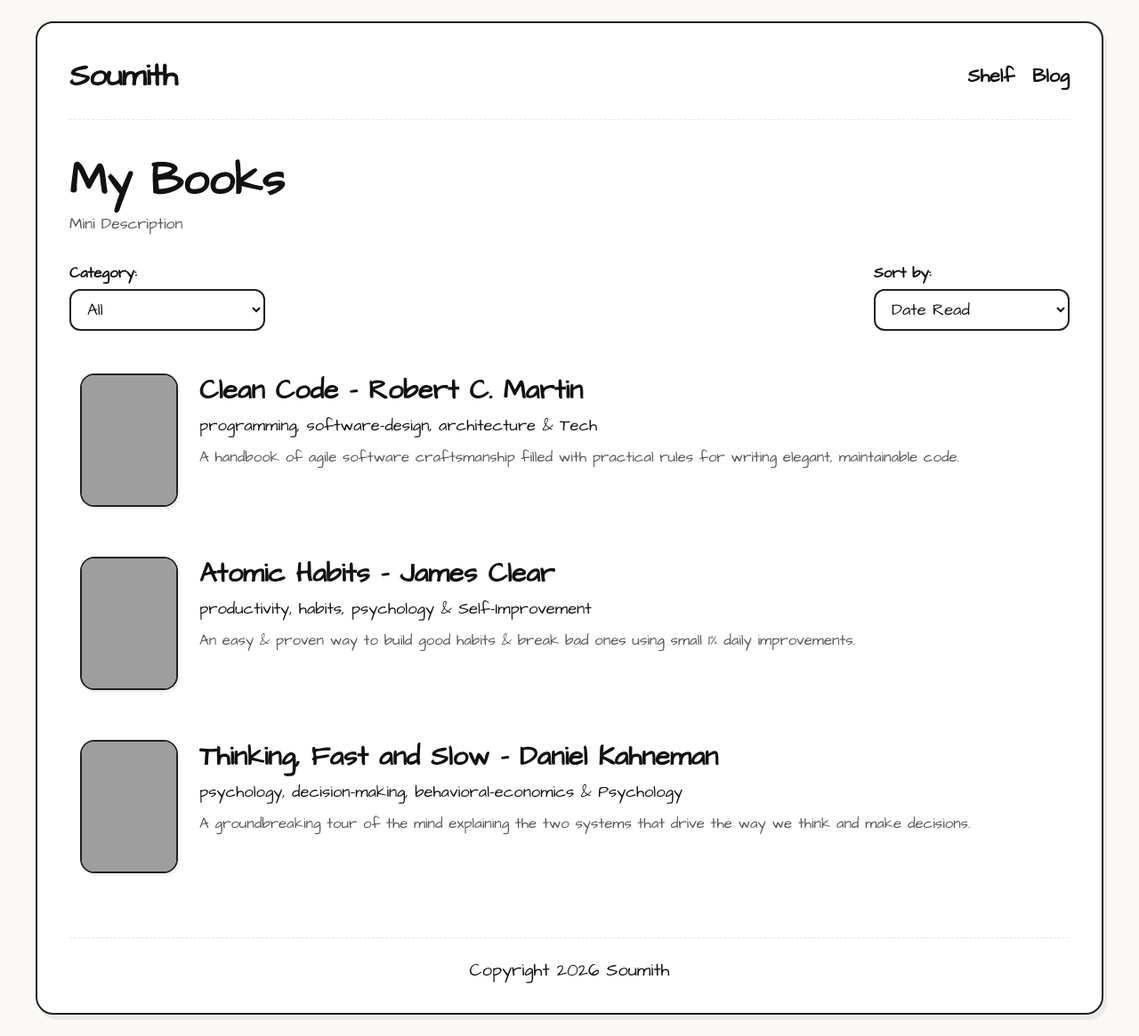
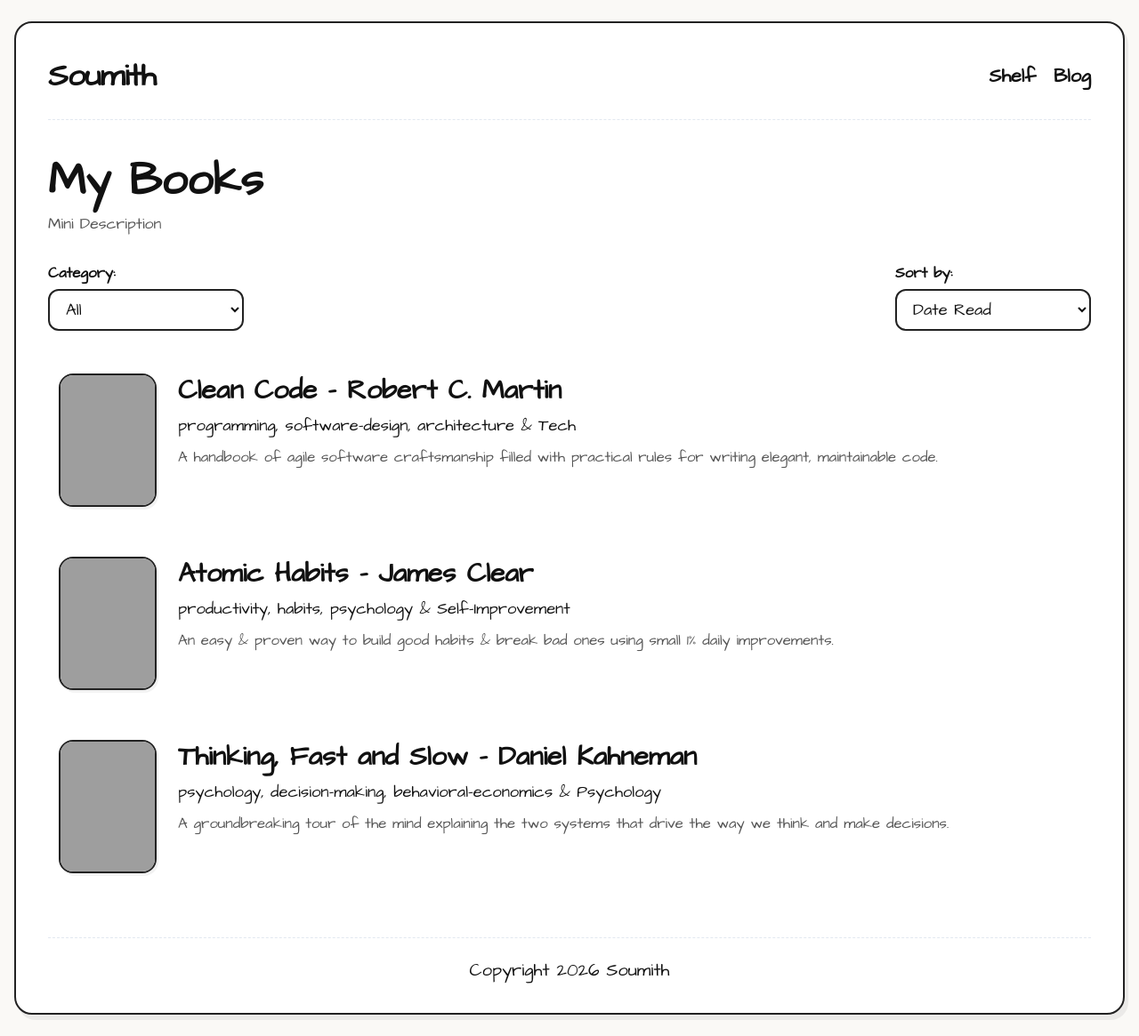
Before and after one commit to soumithhh/shelf, a Jekyll site: the page built from index.html, in a window 1280 px wide. Shown: the whole page at 89% size. Built offline with Jekyll 4.4.1, drawn with Linux system fonts in a browser that asks for light colours; grey boxes are pictures that could not be loaded.

Commit message:
Update main.css

```diff
--- a/assets/css/main.css
+++ b/assets/css/main.css
@@ -10,7 +10,7 @@
   --text-muted: #555555;
   --accent-color: #2563eb;
   --border-radius: 16px;
-  --container-max-width: 1200px;
+  --container-max-width: 1600px;
 }
 
 * {
```
